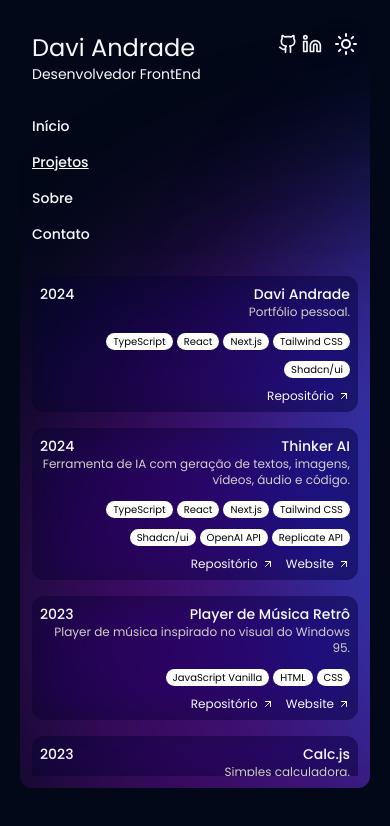
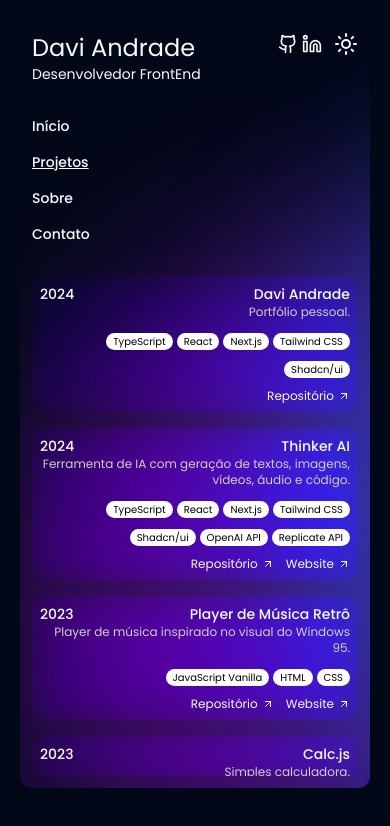
Before and after one commit to davi-andrade-js/dv-portfolio, a Next.js app: page /projects in a window 390 px wide. Shown: the top 826 px of the page. Built offline with nearby package versions, Linux system fonts and the light colour scheme.

Commit message:
remove background from projects cards

```diff
--- a/src/app/globals.css
+++ b/src/app/globals.css
@@ -23,14 +23,14 @@
 }
 
 body {
-  transition: background-color 0.3s;
+  transition: background-color 0.15s;
 }
 
-* {
+/* * {
   box-sizing: border-box;
   margin: 0;
   padding: 0;
-}
+} */
 
 .text-glow {
   background: linear-gradient(
@@ -74,7 +74,7 @@ body {
     --light-two-bg: rgba(29, 108, 255, 0.9);
 
     --badge-background: white;
-    --card-background: rgba(3, 7, 33, 0.5);
+    --card-background: rgba(8, 19, 55, 0.5);
 
     --border: 217.2 32.6% 17.5%;
     --input: 217.2 32.6% 17.5%;
@@ -154,14 +154,6 @@ body {
   background: url(/images/noise.gif);
 }
 
-.bg-shape1 {
-  animation: one 8s infinite linear;
-}
-
-.bg-shape2 {
-  animation: two 15s infinite linear;
-}
-
 .fadeIn {
   animation: fadeIn 0.75s;
 }
@@ -173,6 +165,14 @@ body {
   100% {
     opacity: 1;
   }
+}
+
+.bg-shape1 {
+  animation: one 8s infinite linear;
+}
+
+.bg-shape2 {
+  animation: two 15s infinite linear;
 }
 
 @keyframes one {
@@ -321,13 +321,11 @@ body {
   .card {
     backdrop-filter: blur(20px) saturate(180%);
     -webkit-backdrop-filter: blur(20px) saturate(180%);
-    background-color: var(--card-background);
   }
 
   .card-none {
     backdrop-filter: none;
     -webkit-backdrop-filter: none;
-    background-color: transparent;
   }
 
   .text-balance {
--- a/src/components/Header.tsx
+++ b/src/components/Header.tsx
@@ -8,8 +8,8 @@ import ThemeSwitcher from "./ThemeSwitcher";
 export default function Header() {
   return (
     <header className="font-poppinsRegular mb-8 flex w-full flex-row justify-between">
-      <div className="z-10">
-        <Link href={"/"} className="h-fit cursor-pointer transition-all">
+      <div className="z-10 transition-all">
+        <Link href={"/"} className="h-fit cursor-pointer">
           <h1 className="text-2xl transition-all md:text-6xl">Davi Andrade</h1>
         </Link>
         <h2 className="cursor-default text-sm transition-all md:text-2xl">
--- a/src/components/MovingLights.tsx
+++ b/src/components/MovingLights.tsx
@@ -1,6 +1,6 @@
 export default function MovingLights() {
   return (
-    <div className="motion-area m-[20px] h-[91vh] justify-center rounded-xl lg:m-[32px]">
+    <div className="motion-area ease m-[20px] h-[91vh] justify-center rounded-xl lg:m-[32px]">
       <div className="bg-shape1 light-one bg-blur absolute h-[800px] w-[800px] rounded-full opacity-50"></div>
       <div className="bg-shape2 light-two bg-blur absolute h-[800px] w-[800px] rounded-full opacity-50"></div>
     </div>
--- a/src/components/ProjectsList.tsx
+++ b/src/components/ProjectsList.tsx
@@ -88,16 +88,15 @@ export default function ProjectsList() {
 
   return (
     <>
-      <div className="fadeIn font-poppinsRegular mt-8 flex h-full w-full flex-row items-end justify-end overflow-hidden md:mt-0 md:pt-0 lg:w-3/5 ">
+      <div className="fadeIn font-poppinsRegular mt-8 flex h-full w-full flex-row items-end justify-end overflow-hidden md:mt-0 md:pt-0 lg:w-3/5">
         <ScrollArea className="h-full md:w-3/4 md:pr-4">
-          <div className="flex flex-col space-y-2 md:space-y-5">
           {projects.map((project) => (
-              <>
+            <div className="flex flex-col" key={project.name}>
               {projects.indexOf(project) !== 0 ? (
                 <div
                   key={project.name}
                   className={
-                      "badge w-full border-transparent transition-all md:border"
+                    "badge m-2 w-full border-transparent md:my-5 md:border"
                   }
                 ></div>
               ) : (
@@ -105,17 +104,15 @@ export default function ProjectsList() {
               )}
 
               <div
-                  className="card md:card-none md:hover:card flex h-fit w-full cursor-default flex-row space-x-5 rounded-xl p-2 duration-150"
+                className="card md:card-none md:hover:card flex h-fit w-full cursor-default flex-row space-x-5 rounded-xl p-2 transition-all"
                 onMouseEnter={() => setProjectOnHover(project.name)}
                 onMouseLeave={() => setProjectOnHover("")}
               >
-                  <div className=" flex w-full flex-col items-end justify-between space-y-2 transition-all  md:w-[90%] md:space-y-4">
+                <div className=" flex w-full flex-col items-end justify-between space-y-2  md:w-[90%] md:space-y-4">
                   <div className="flex w-full flex-col items-end transition-all">
                     <header className="font-poppinsMedium flex w-full flex-row justify-between">
-                        <div className="text-sm md:text-base">
-                          {project.year}
-                        </div>
-                        <div className="flex text-sm md:text-lg">
+                      <div className="text-sm md:text-base">{project.year}</div>
+                      <div className="flex text-end text-sm md:text-lg">
                         {project.name}
                       </div>
                     </header>
@@ -199,9 +196,8 @@ export default function ProjectsList() {
                   />
                 </div>
               </div>
-              </>
+            </div>
           ))}
-          </div>
         </ScrollArea>
       </div>
     </>
```
Lines whose indentation alone changed are shown as unchanged.
